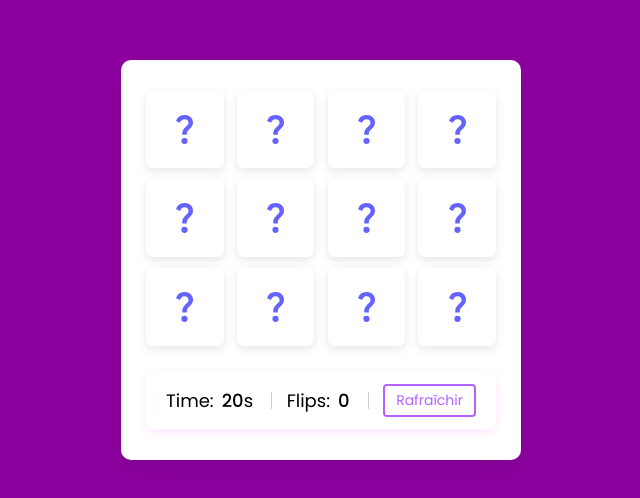
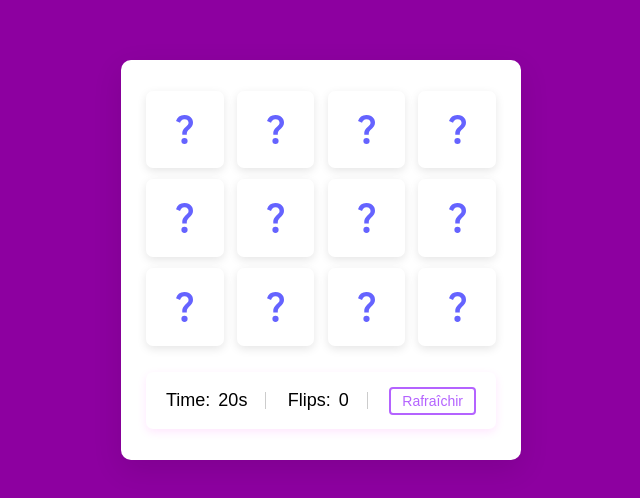
Before and after one commit to Douuma-Mi/matching-game, a plain HTML site: page MATCHING GAME/index.html in a window 1280 px wide. Shown: the part 140-638 px from the top of the page, 319-959 px from the left. Drawn offline with Linux system fonts and the light colour scheme.

Commit message:
Add files via upload

```diff
--- a/MATCHING GAME/style.css
+++ b/MATCHING GAME/style.css
@@ -1,5 +1,3 @@
-/* Import Google Font - Poppins */
-@import url('https://fonts.googleapis.com/css2?family=Poppins:wght@400;500;600;700&display=swap');
 *{
   margin: 0;
   padding: 0;
```
